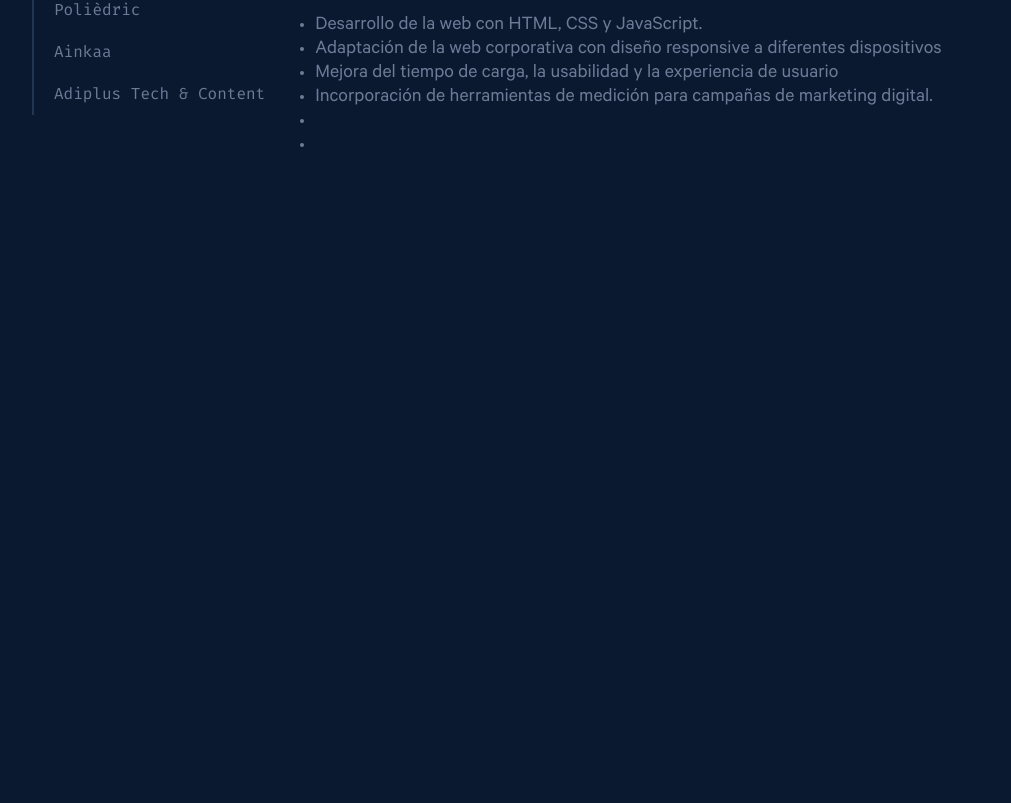
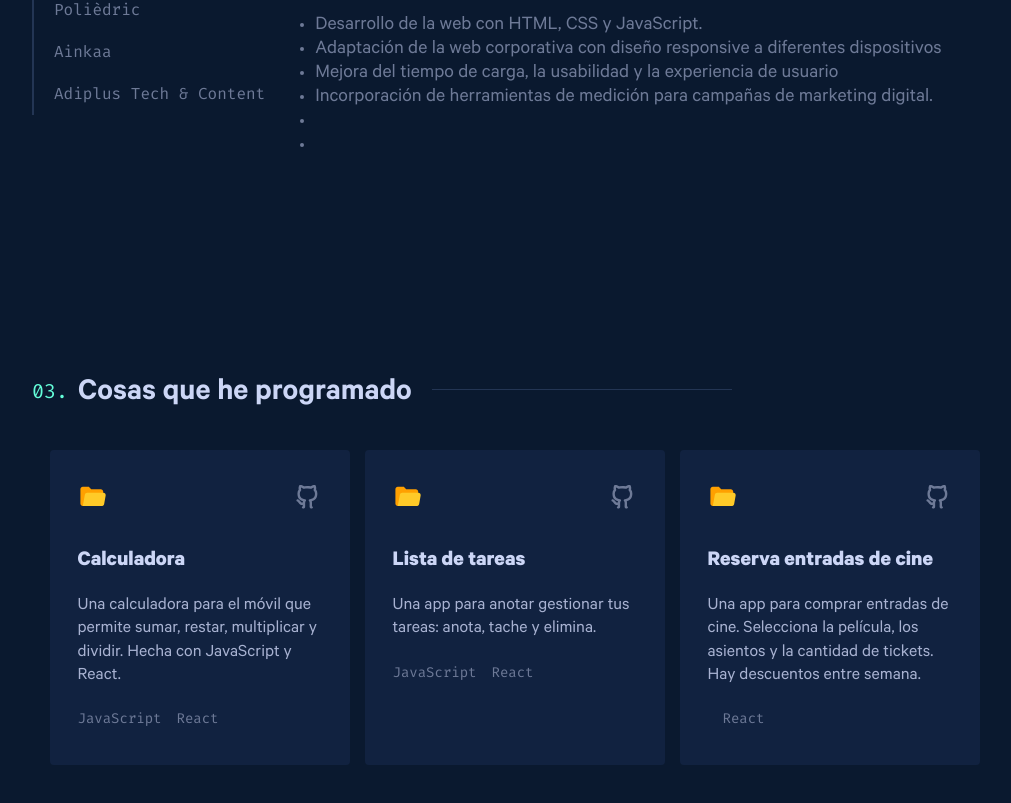
Before and after one commit to EricSalat/web-profesional, a React (Create React App) app: page / in a window 1280 px wide. Shown: the part 1671-2474 px from the top of the page, without its empty margins (118-1129 px from the left). Before the commit the page ends 1989 px from the top, so only its background shows below. Built offline with nearby package versions, Linux system fonts and the light colour scheme.

Commit message:
Apartado de proyectos completado

```diff
--- a/package.json
+++ b/package.json
@@ -8,6 +8,7 @@
     "@testing-library/user-event": "^13.5.0",
     "react": "^18.2.0",
     "react-dom": "^18.2.0",
+    "react-icons": "^4.6.0",
     "react-scripts": "5.0.1",
     "web-vitals": "^2.1.4"
   },
--- a/src/App.js
+++ b/src/App.js
@@ -6,6 +6,7 @@ import NumberedHeading from './components/Numbered-Heading/Numbered-Heading';
 import FotoEric from "./assets/eric_salat.jpg";
 import TabButton from './components/TabButton/TabButton';
 import FichaTrabajo from './components/FichaTrabajo/FichaTrabajo';
+import Project from "./components/Project/Project";
 
 
 function App() {
@@ -109,6 +110,32 @@ function App() {
           </div>
 
       </section>
+      <section id="works">
+        <NumberedHeading texto="Cosas que he programado" />
+        <div  className="projects-section">
+          <Project
+            title="Calculadora"
+            description="Una calculadora para el móvil que permite sumar, restar, multiplicar y dividir. Hecha con JavaScript y React."
+            tech="JavaScript"
+            tech2="React"
+            link="https://github.com/EricSalat/calculadora"
+           />
+          <Project
+            title="Lista de tareas"
+            description="Una app para anotar gestionar tus tareas: anota, tache y elimina."
+            tech="JavaScript"
+            tech2="React"
+            link="https://github.com/EricSalat/aplicacion-tareas"
+           />
+          <Project
+            title="Reserva entradas de cine"
+            description="Una app para comprar entradas de cine. Selecciona la película, los asientos y la cantidad de tickets. Hay descuentos entre semana."
+            tech2="React"
+            link="https://github.com/EricSalat/calculadora"
+           />
+        </div>
+
+      </section>
 
       </main>
     </div>
--- a/src/components/Header/Header.jsx
+++ b/src/components/Header/Header.jsx
@@ -11,7 +11,7 @@ function Header() {
         <ol>
           <li><a href="#about">Sobre mi</a></li>
           <li><a href="#experience">Experiencia</a></li>
-          <li><a href="#">Trabajos</a></li>
+          <li><a href="#works">Trabajos</a></li>
           <li><a href="#">Contacto</a></li>
           <Button
             texto="Currículum"
--- /dev/null
+++ b/src/components/Project/Project.css
@@ -0,0 +1,58 @@
+.projects-section {
+  display:flex ;
+  flex-direction: row;
+  flex-wrap: wrap;
+  align-content: center;
+  justify-content: center;
+
+}
+.project-card {
+  background-color: #112240;
+  /* text-align: center; */
+  height: auto;
+  max-width: 300px;
+  min-height: 315px;
+  padding: 2rem 1.75rem;
+  border-radius: var(--borderRadius);
+  margin-right: 15px;
+}
+
+/*Aquest selector noe stà funcionant*/
+.project-card:nth-of-type(2) {
+  margin-right: 0px;
+  background-color: aquamarine;
+}
+
+.project-top {
+  display:flex;
+  justify-content: space-between;
+  font-size: 1.8rem;
+}
+
+.project-card h3 {
+  color: var(--titulo1);
+  padding: 25px 0 20px 0;
+  font-size: 22px;
+}
+.project-card:hover h3 {
+  color: var(--verde);
+}
+.project-card p {
+  color: rgb(168, 178, 209);
+  font-size: 18px;
+  line-height: 1.3;
+
+}
+
+.project-card ul {
+  margin-top: 20px;
+}
+
+.project-card ul li {
+  list-style: none;
+  display: inline;
+  font-family: 'Fira Code','Space Grotesk', sans-serif;
+  font-weight: 400;
+  font-size: 14px;
+  margin-right: 15px;
+}
--- /dev/null
+++ b/src/components/Project/Project.jsx
@@ -0,0 +1,30 @@
+import React from "react";
+import "./Project.css";
+import { FcOpenedFolder } from "react-icons/fc";
+import { RiShareBoxLine, RiGithubLine } from "react-icons/ri";
+
+function Project(props) {
+    return(
+      <div>
+        <div className="project-card">
+          <header className="project-top">
+            <FcOpenedFolder/>
+            <a href={props.link}>
+              <RiGithubLine />
+            </a>
+          </header>
+          <h3>{props.title}</h3>
+          <p>{props.description}</p>
+          <footer>
+            <ul>
+              <li>{props.tech}</li>
+              <li>{props.tech2}</li>
+            </ul>
+          </footer>
+        </div>
+      </div>
+    );
+}
+
+
+export default Project;
```
Also changed, not shown: 1 other file (tests, documents, lock files or other folders).
